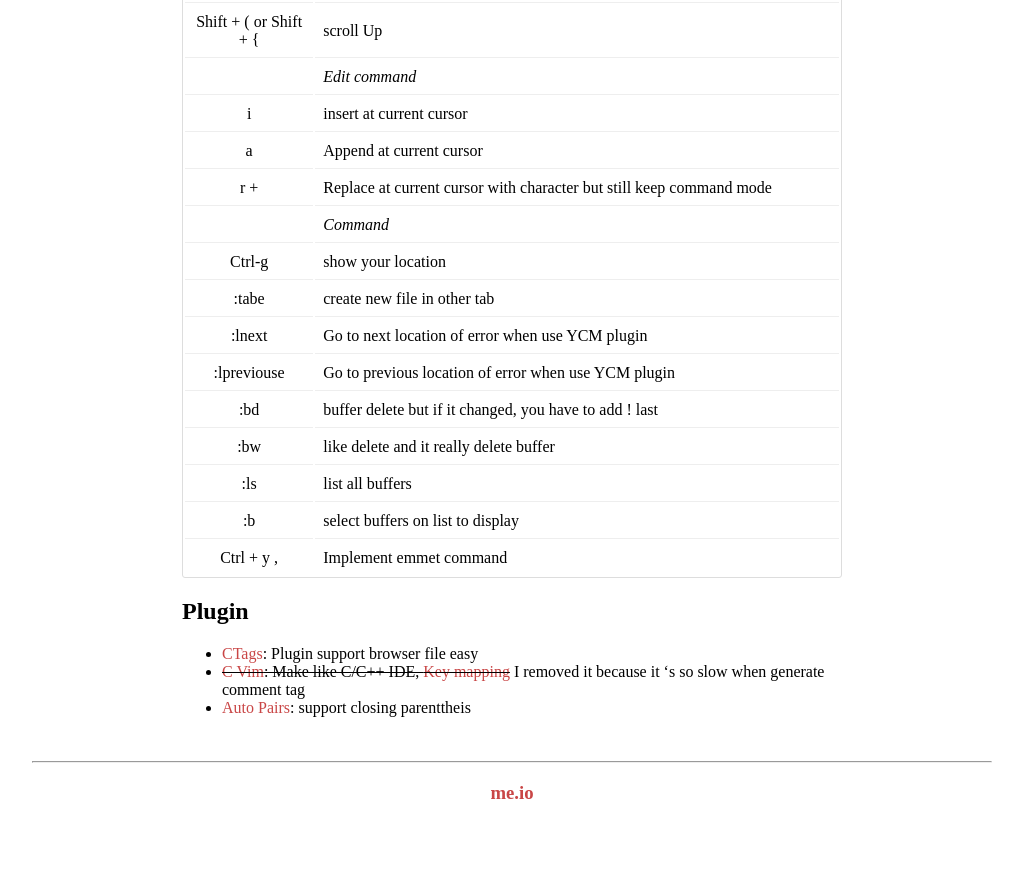
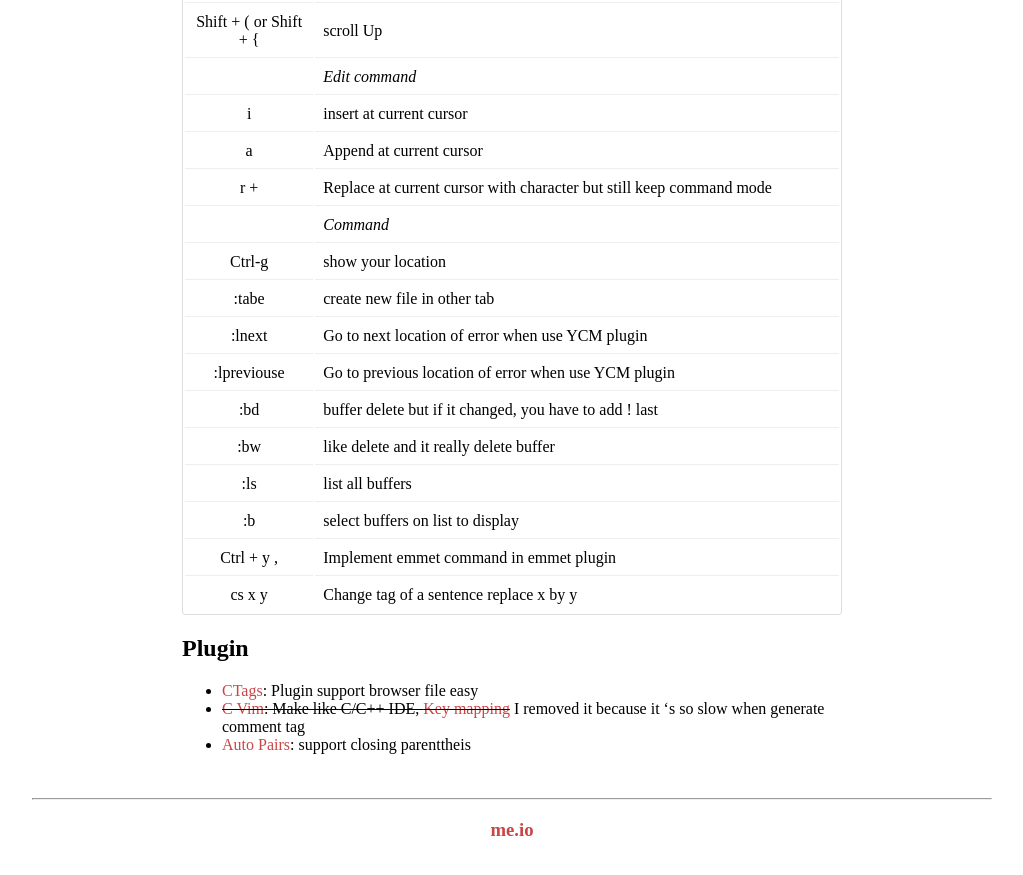
Before and after one commit to congdv/congdv.github.io, a Jekyll site: the page built from _posts/2017-08-28-vim-cheat-sheet.md, in a window 1280 px wide and 900 px high, scrolled down 1271 px. Shown: the top 875 px of the window, without its empty margins (128-1151 px from the left). Built offline with Jekyll 4.4.1, drawn with Linux system fonts in a browser that asks for light colours.

Commit message:
Update 2017-08-28-vim-cheat-sheet.md

```diff
--- a/_posts/2017-08-28-vim-cheat-sheet.md
+++ b/_posts/2017-08-28-vim-cheat-sheet.md
@@ -53,7 +53,8 @@ tag: notes
 |:bw | like delete and it really delete buffer|
 |:ls| list all buffers|
 |:b <number>| select buffers on list to display|
-|Ctrl + y ,| Implement emmet command|
+|Ctrl + y ,| Implement emmet command in emmet plugin|
+|cs x y | Change tag of a sentence replace x by y |
 
 ## Plugin
 - [CTags](https://andrew.stwrt.ca/posts/vim-ctags/): Plugin support browser file easy
```
